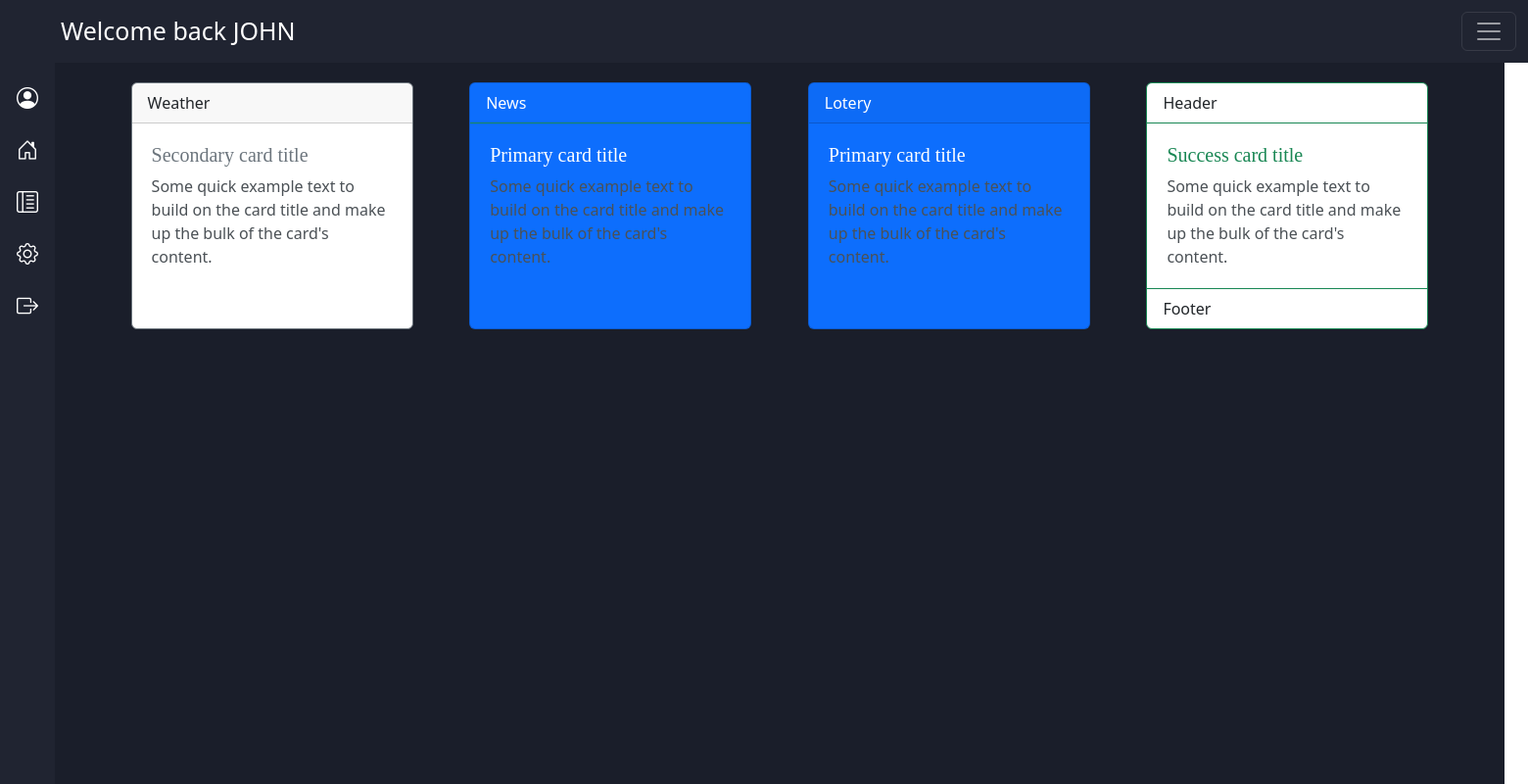
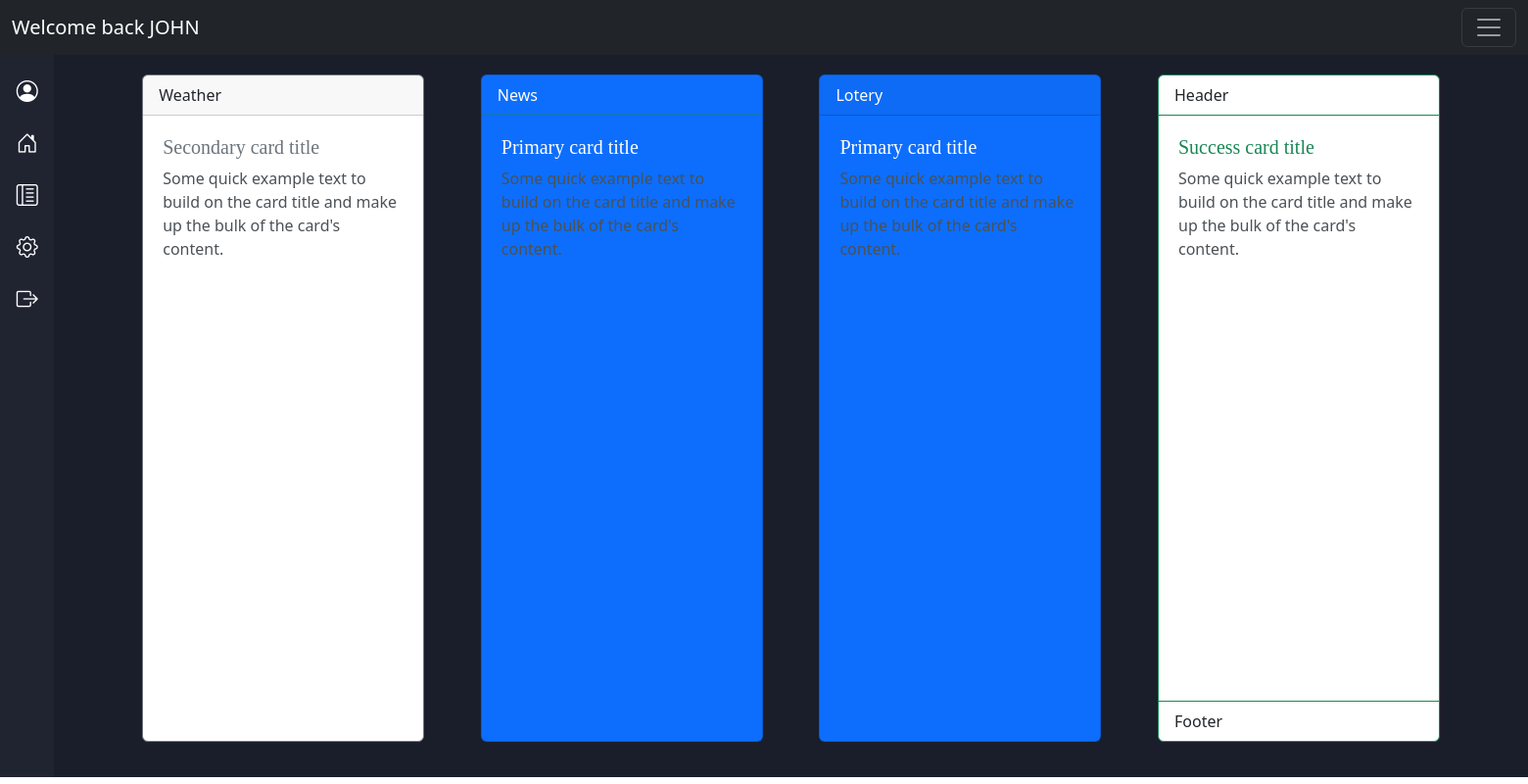
Before and after one commit to jlguz/JohnDash23, a Django app: page /index/ in a window 1560 px wide. Shown: the whole page at 98% size. Run offline with Django 3.2, Linux system fonts and the light colour scheme; a user stored in the database is signed in.

Commit message:
arreglando css

```diff
--- a/home/templates/home/base.html
+++ b/home/templates/home/base.html
@@ -27,21 +27,92 @@
 
 <body >
 
-    <div class="body">
-        <!-- navbar-->
-        <div style="height: 63.5px;">
-            {% include 'home/navbar.html' %}
+
+<!-- navbar-->
+    <nav class="navbar navbar-dark bg-dark ">
+        <div class="container-fluid">
+            <a class="navbar-brand iconbrand" href="{% url 'index' %}">Welcome back {{request.user}}</a>
+
+
+            <button class="navbar-toggler" type="button" data-bs-toggle="offcanvas" data-bs-target="#offcanvasNavbar"
+                aria-controls="offcanvasNavbar" aria-label="Toggle navigation">
+                <span class="navbar-toggler-icon"></span>
+            </button>
+
+
+
+            <div class="offcanvas offcanvas-end text-bg-dark" tabindex="-1" id="offcanvasNavbar" aria-labelledby="offcanvasNavbarLabel">
+                <div class="offcanvas-header">
+                    <h5 class="offcanvas-title" id="offcanvasDarkNavbarLabel">John's App</h5>
+                    <button type="button" class="btn-close" data-bs-dismiss="offcanvas" aria-label="Close"></button>
+                </div>
+                <div class="offcanvas-body">
+                    <ul class="navbar-nav justify-content-end flex-grow-1 pe-3">
+                        <li class="nav-item">
+                            <a class="nav-link active" aria-current="page" href="{% url 'task_list' %}">To do list <i
+                                    class="bi bi-check2-square"></i> </a>
+                        </li>
+                        <li class="nav-item">
+                            <a class="nav-link active" href="#">CRM <i class="bi bi-database-check"></i></a>
+
+                        </li>
+                        <li class="nav-item dropdown">
+                            <a class="nav-link dropdown-toggle" href="#" role="button" data-bs-toggle="dropdown"
+                                aria-expanded="false">
+                                Dropdown
+                            </a>
+                            <ul class="dropdown-menu">
+                                <li><a class="dropdown-item" href="#">Action</a></li>
+                                <li><a class="dropdown-item" href="#">Another action</a></li>
+                                <li>
+                                    <hr class="dropdown-divider">
+                                </li>
+                                <li><a class="dropdown-item" href="#">Something else here</a></li>
+                            </ul>
+                        </li>
+                    </ul>
+                    <form class="d-flex mt-3" role="search">
+                        <input class="form-control me-2" type="search" placeholder="Search" aria-label="Search">
+                        <button class="btn btn-outline-success" type="submit">Search</button>
+                    </form>
+                </div>
+            </div>
         </div>
+    </nav>
 
-        <!--main-->
-        <div class="main">
+<!--main-->
+    <div class="d-flex content">
+        <aside class="contenedor-aside ">
+
+            <a class="icon1" href="#">
+                <i class="bi bi-person-circle icon"></i>
+            </a>
+            <a class="icon1" href="{% url 'index' %}">
+                <i class="bi bi-house-door icon"></i>
+            </a>
+            <a class="icon1" href="#" target="iframe1">
+                <i class="bi bi-layout-text-sidebar-reverse icon"></i>
+            </a>
+            <a class="icon1" href="#" target="iframe1">
+                <i class="bi bi-gear icon"></i>
+            </a>
+
+            <a class="icon1" href="{% url 'logout' %}">
+                <i class="bi bi-box-arrow-right icon"></i>
+            </a>
+
+        </aside>
+
+        <main class="main">
 
             {% block content%}
 
 
             {% endblock %}
-        </div>
+        </main>
+
     </div>
+
 
 
     <script src="https://cdn.jsdelivr.net/npm/bootstrap@5.3.2/dist/js/bootstrap.bundle.min.js"
--- a/home/templates/home/index.html
+++ b/home/templates/home/index.html
@@ -3,31 +3,7 @@
 {% block content %}
 
     {% if user.is_authenticated %}
-    <div class="content">
-        <aside class="contenedor">
-
-            <a class="icon1" href="#">
-                <i class="bi bi-person-circle icon"></i>
-            </a>
-            <a class="icon1" href="{% url 'index' %}">
-                <i class="bi bi-house-door icon"></i>
-            </a>
-            <a class="icon1" href="#" target="iframe1">
-                <i class="bi bi-layout-text-sidebar-reverse icon"></i>
-            </a>
-            <a class="icon1" href="#" target="iframe1">
-                <i class="bi bi-gear icon"></i>
-            </a>
-
-            <a class="icon1" href="{% url 'logout' %}">
-                <i class="bi bi-box-arrow-right icon"></i>
-            </a>
-
-        </aside>
-
-        <main>
-
-            <div class="cardcont">
+        <div class="cardcont">
 
                 <div class="card border-secondary mb-3" style="max-width: 18rem;">
                     <div class="card-header">Weather</div>
@@ -70,13 +46,11 @@
                     <div class="card-footer bg-transparent border-success">Footer</div>
                 </div>
 
-            </div>
+        </div>
 
-        </main>
+    {% else %}
+    <a class="icon1" href="{% url 'login' %}"><i class="bi bi-box-arrow-right icon"></i>
+    {% endif %}
 
-    </div>
-    {% else %}
-    <a class="icon1" href="{% url 'login' %}">
-        <i class="bi bi-box-arrow-right icon"></i>
-    {% endif %}
+
 {% endblock %}
--- a/home/templates/home/navbar.html
+++ b/home/templates/home/navbar.html
@@ -1,6 +1,6 @@
 <nav class="navbar navbar-dark  nav1">
     <div class="container-fluid">
-                <div class="container">
+        <div class="container">
 
                     {% for message in messages %}
                     <div class="alert alert-warning alert-dismissible fade show" role="alert">
@@ -9,7 +9,7 @@
                     </div>
                     {% endfor %}
 
-                </div>
+        </div>
 
         <div class="navcont">
 
--- a/static/css/css/navbar.css
+++ /dev/null
@@ -1,61 +0,0 @@
-
-:root {
-    /* colores */
-    --color_body_bg: #1a1e2a;
-    --color-side: #202431;
-    --color-main: #ababab;
-    --color_title: #ffffff;
-    --color_subitlle: #dcdcdc;
-    --color-text: #cccccc;
-    --color-icon: #ffffff;
-    --color_a_hover: #d3d3d3;
-    --color-font-footer: #bfbfbf;
-    --color-card-bg: #2d3244;
-}
-
-
-.contenedor {
-
-
-
-    width: 56px;
-    background-color: var(--color-side);
-    padding: 10px;
-    display: flex;
-    flex-direction: column;
-    justify-content: start;
-    align-items: center;
-
-
-}
-
-
-.icon {
-    font-size: 22px;
-    color: var(--color-icon);
-}
-
-.icon1 {
-    margin: 10px 0;
-}
-
-.nav1 {
-    background-color: var(--color-side);
-
-}
-
-.iconnav {
-    color: var(--color-icon);
-}
-
-.iconbrand {
-    font-size: 25px;
-    color: var(--color-icon);
-}
-
-.navcont {
-    display: flex;
-    justify-content: flex-start;
-    align-items: center;
-    margin-left: 50px;
-}
--- a/static/css/css/styles.css
+++ b/static/css/css/styles.css
@@ -4,32 +4,51 @@
     box-sizing: border-box;
 }
 
-.body{
-    height: 100vh;
+:root {
+    /* colores */
+    --color_body_bg: #1a1e2a;
+    --color-side: #202431;
+    --color-main: #ababab;
+    --color_title: #ffffff;
+    --color_subitlle: #dcdcdc;
+    --color-text: #cccccc;
+    --color-icon: #ffffff;
+    --color_a_hover: #d3d3d3;
+    --color-font-footer: #bfbfbf;
+    --color-card-bg: #2d3244;
+}
+.content{
+    height: calc(100vh - 63.5px);
+}
+
+.main{
     display: flex;
-    flex-direction: column;
-    justify-content: flex-start;
-
+    justify-content: center;
+    background-color:var(--color_body_bg);
+    width: 1536px;
 
 }
 
-
-
-.content{
-    height: calc(100vh - 63.5px);
+.contenedor-aside {
+    width: 56px;
+    background-color: var(--color-side);
+    padding: 10px;
     display: flex;
-    flex-direction: row;
-
-
+    flex-direction: column;
+    justify-content: start;
+    align-items: center;
 }
 
-.main{
-
-    background-color:var(--color_body_bg);
-    width: 1536px;
+.icon {
+    font-size: 22px;
+    color: var(--color-icon);
 }
 
-.cardcont{
+.icon1 {
+    margin: 10px 0;
+}
+
+.cardcont {
     display: flex;
     flex-direction: row;
     justify-content: space-evenly;
--- a/static/css/css/todo.css
+++ b/static/css/css/todo.css
@@ -1,8 +1,10 @@
 .contant{
     font-family: 'Nunito Sans', sans-serif;
     width: 750px;
-    margin: 100px;
-    background-color: rgb(154, 156, 214);
+    height: 600px;
+
+
+    background-color: greenyellow;
 
 }
 
@@ -88,6 +90,7 @@ p {
     justify-content: space-between;
     align-items: center;
     padding: 20px;
+    background-color: blueviolet;
 }
 
 input[type=text],
--- a/todo/templates/todo/task_form.html
+++ b/todo/templates/todo/task_form.html
@@ -2,6 +2,7 @@
 
 {% block content %}
 
+<div>
     <h1>Task form</h1>
     <a href="{% url 'task_list' %}">Go back</a>
 
@@ -11,4 +12,8 @@
         <input type="submit" value="submit">
     </form>
 
+</div>
+
+
+
 {% endblock %}
```
Also changed, not shown: todo/templates/todo/task_list.html (+8 -30 lines), db.sqlite3. Lines whose indentation alone changed are shown as unchanged.
